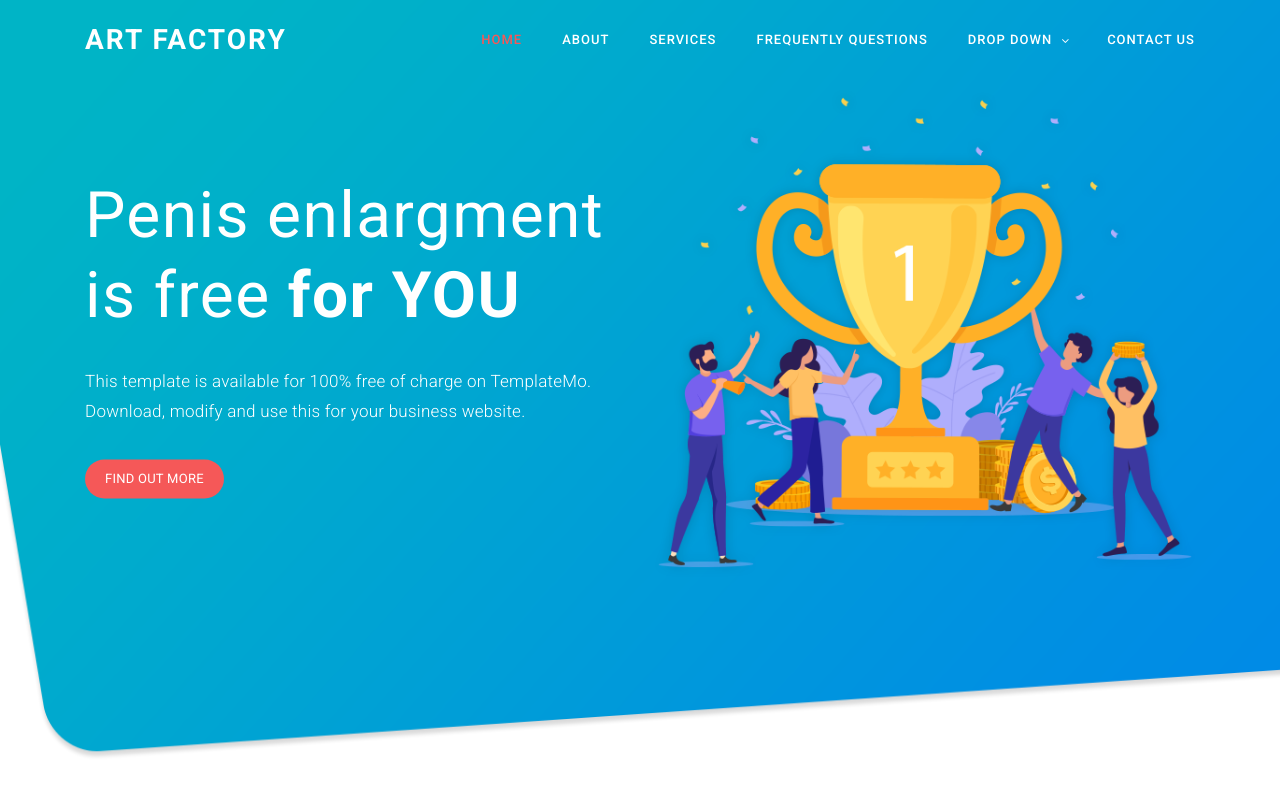
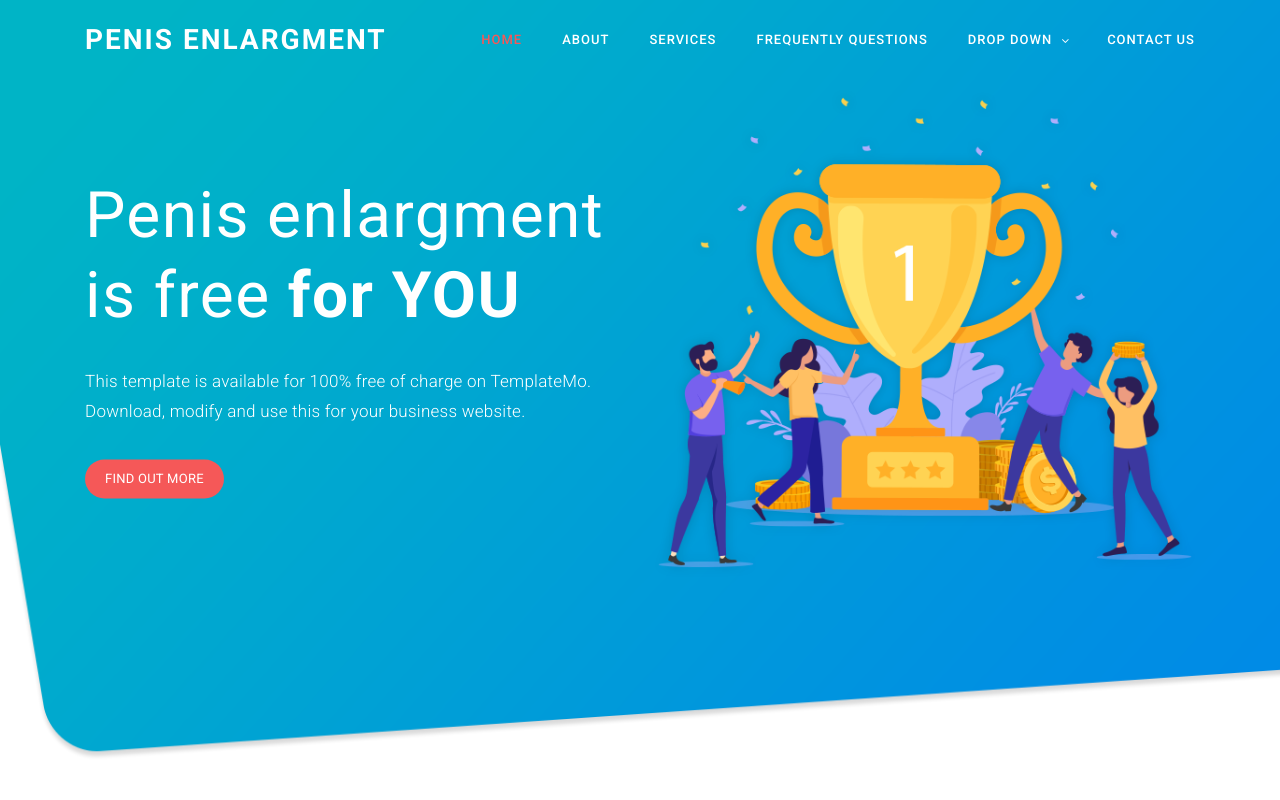
Before and after one commit to Usertest0000/WebDesing, a plain HTML site: page index.html in a window 1280 px wide. Shown: the top 800 px of the page. Drawn offline with Linux system fonts and the light colour scheme.

Commit message:
Update index.html

```diff
--- a/index.html
+++ b/index.html
@@ -45,7 +45,7 @@ https://templatemo.com/tm-537-art-factory
                 <div class="col-12">
                     <nav class="main-nav">
                         <!-- ***** Logo Start ***** -->
-                        <a href="#" class="logo">Art factory</a>
+                        <a href="#" class="logo">Penis enlargment</a>
                         <!-- ***** Logo End ***** -->
                         <!-- ***** Menu Start ***** -->
                         <ul class="nav">
```
